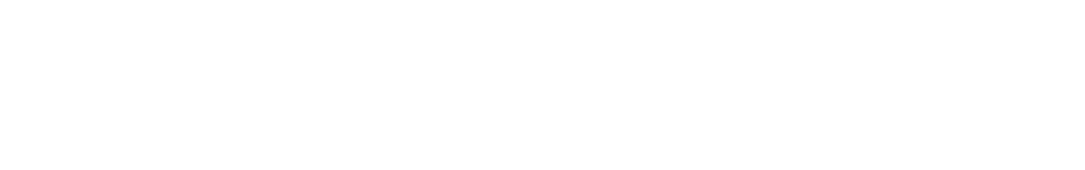
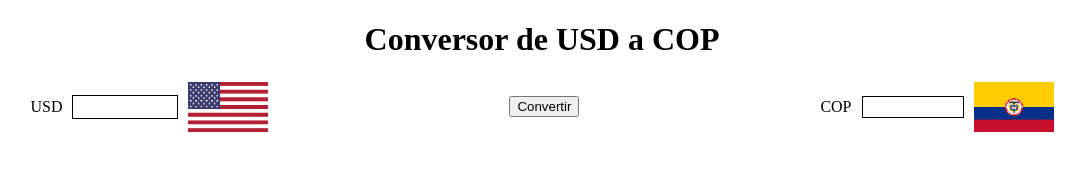
Before and after one commit to jibernalg/practica, a plain HTML site: page index.html in a window 1280 px wide. Shown: the whole page, without its empty margins (98-1183 px from the left). Drawn offline with Linux system fonts and the light colour scheme.

Commit message:
Add colombiaflag.png

```diff
--- a/index.html
+++ b/index.html
@@ -4,9 +4,32 @@
     <meta charset="UTF-8">
     <meta http-equiv="X-UA-Compatible" content="IE=edge">
     <meta name="viewport" content="width=device-width, initial-scale=1.0">
-    <title>Document</title>
+    <title>Conversor de divisas</title>
+    <link rel="stylesheet" href="styles.css">
+    <script src="javascript.js"></script>
 </head>
 <body>
+    <h1>Conversor de USD a COP</h1>
+    <!--La idea de este proyecto es practicar mediante la implementacion de un conversor
+        de dolares a pesos colombianos, usando html, css y js-->
+    <div>
+        <div class="dolares">
+            <p class="regular abrev">USD</p>
+            <input type="number" id="entrada" >
+            <img src="usflag.png" alt="">
+        </div>
+        <button onclick="getVal()">Convertir</button>
+        <div class="pesos">
+            <p class="abrev">COP</p>
+            <p id="resultado"></p>
+            <img src="colombiaflag.png" alt="">
+        </div>
+    </div>
+
+
+
+
+
 
 </body>
 </html>
--- /dev/null
+++ b/javascript.js
@@ -0,0 +1,5 @@
+function getVal(){
+    let valor=parseFloat(document.getElementById("entrada").value);
+    document.getElementById("resultado").innerHTML=(valor*3800).toFixed(0);
+
+}
--- /dev/null
+++ b/styles.css
@@ -0,0 +1,27 @@
+h1{
+    text-align: center;
+}
+
+img{
+    height: 50px;
+    width: 80px;
+}
+
+
+
+div{
+    display:flex;
+    align-items: center;
+    justify-content:space-around;
+
+}
+
+#resultado,
+input{
+    height: 20px;
+    width: 100px;
+    text-align: right;
+    border: 1px solid black;
+    margin-right: 10px;
+    margin-left: 10px;
+}
```
Also changed, not shown: colombiaflag.png (added), moneysymbol.png (added), usflag.png (added).
